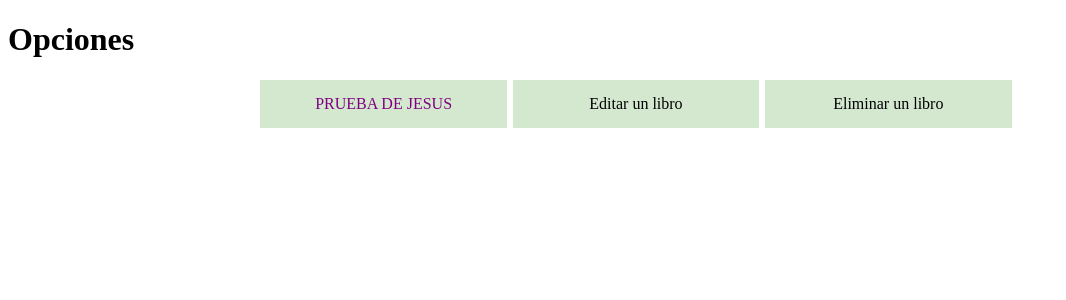
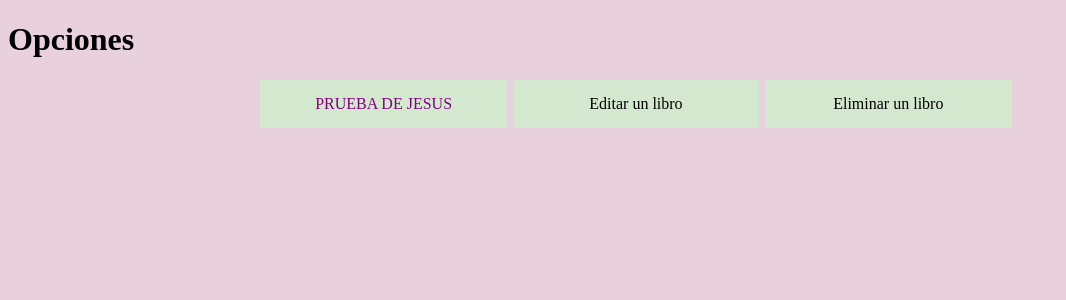
Before and after one commit to KristalPalma/ORGATITO, a PHP site: page /TAREASAPPS/prueba.php in a window 1280 px wide. Shown: the top 300 px of the page, without its empty margins (0-1066 px from the left). Run offline with PHP 8.4, Linux system fonts and the light colour scheme.

Commit message:
regreso la prueba d jesu

```diff
--- a/AdminProductos/libros/prueba.php
+++ b/AdminProductos/libros/prueba.php
@@ -13,8 +13,8 @@
 
 <style>
 body {
-   background: #FFFFFF; /*BORRAR ESTE CODIGO D PRUEBA */
-   /* background: #E8D0DD; */
+   background: #FFFFFF;
+   background: #E8D0DD;
 }
 
 a {
```
